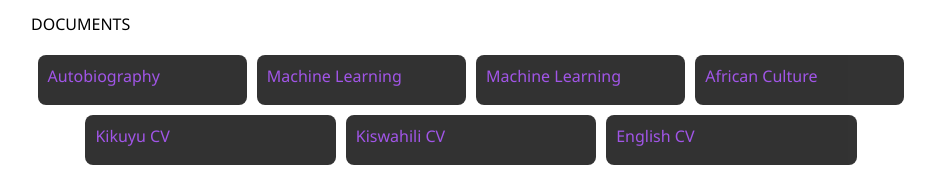
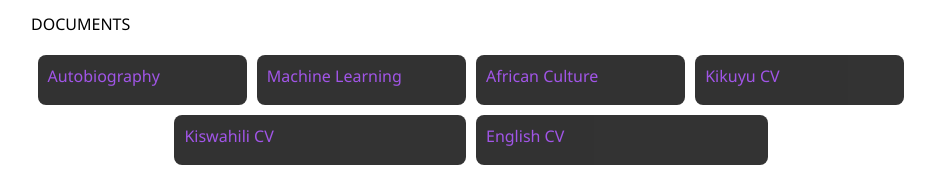
Before and after one commit to DavidKamaa/portfolio, a plain HTML site: page videos.html in a window 1280 px wide. Shown: the part 1345-1518 px from the top of the page, without its empty margins (169-1104 px from the left). Drawn offline with Linux system fonts and the light colour scheme.

Commit message:
videos.html

```diff
--- a/videos.html
+++ b/videos.html
@@ -36,7 +36,6 @@
             <div id="documents">
                 <a href="https://docs.google.com/document/d/1GMGYZyZD2yhQB2duByVkSQWemncRUvcM/edit?usp=sharing&ouid=113660688100700232046&rtpof=true&sd=true">Autobiography</a>
                 <a href="https://docs.google.com/presentation/d/1daC4wV-UDl3l9fMQPQHJtoKVQGSVZGbw/edit?usp=drive_link&ouid=113660688100700232046&rtpof=true&sd=true">Machine Learning</a>
-                <a href="https://docs.google.com/presentation/d/1daC4wV-UDl3l9fMQPQHJtoKVQGSVZGbw/edit?usp=drive_link&ouid=113660688100700232046&rtpof=true&sd=true">Machine Learning</a>
                 <a href="https://docs.google.com/presentation/d/1Il4bf7jzVxMDK8_kxwt_3mn2XvUOjY2j/edit?usp=drive_link&ouid=113660688100700232046&rtpof=true&sd=true">African Culture</a>
                 <a href="https://docs.google.com/document/d/1Z6_PF-LQeeYjPZE8BpbDQPBhubSdFMot/edit?usp=drive_link&ouid=113660688100700232046&rtpof=true&sd=true">Kikuyu CV</a>
                 <a href="https://docs.google.com/document/d/1liTevY-aNcZR-GNFGj02wjbX0pnZYh0c/edit?usp=drive_link&ouid=113660688100700232046&rtpof=true&sd=true">Kiswahili CV</a>
```
